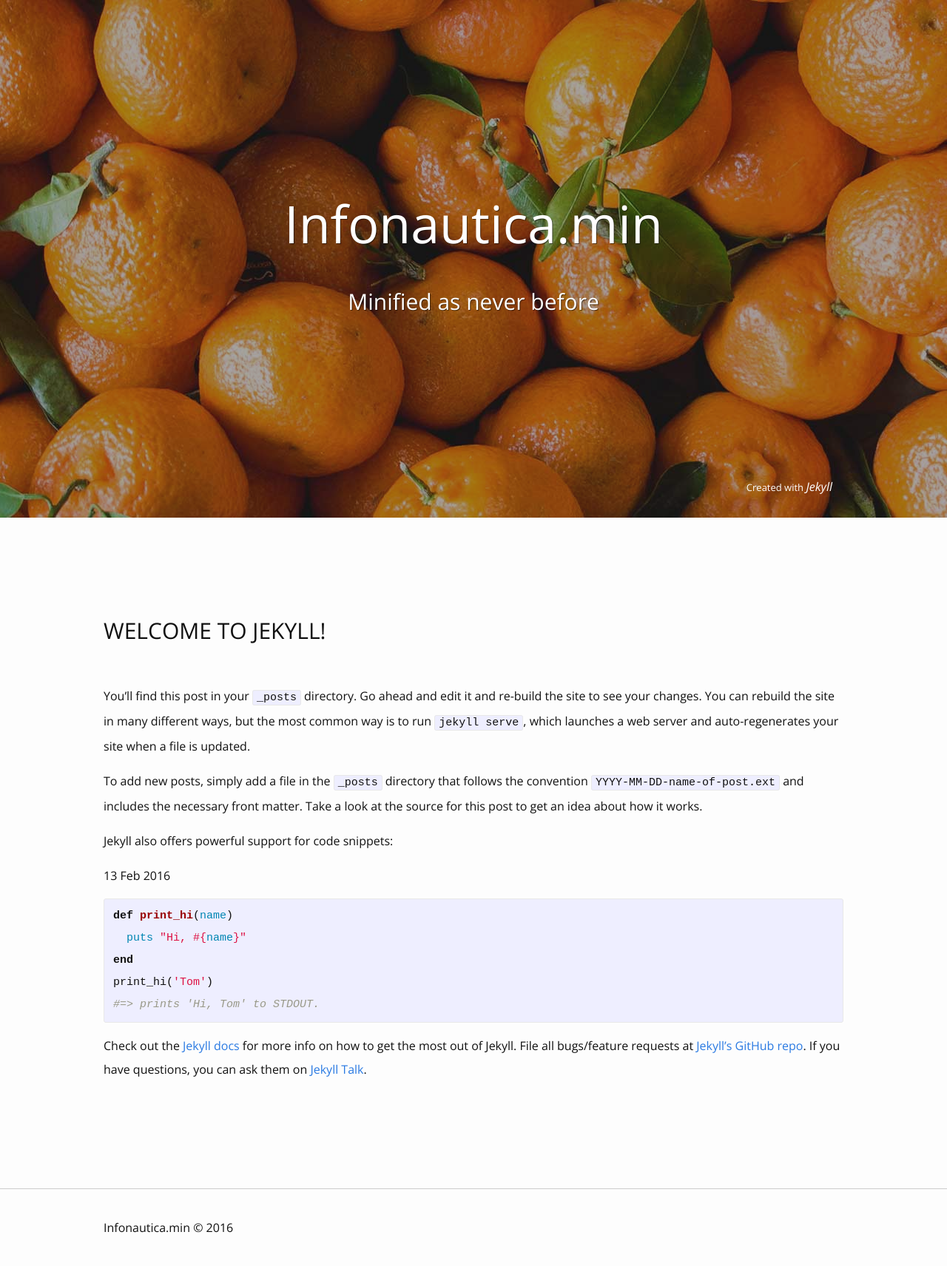
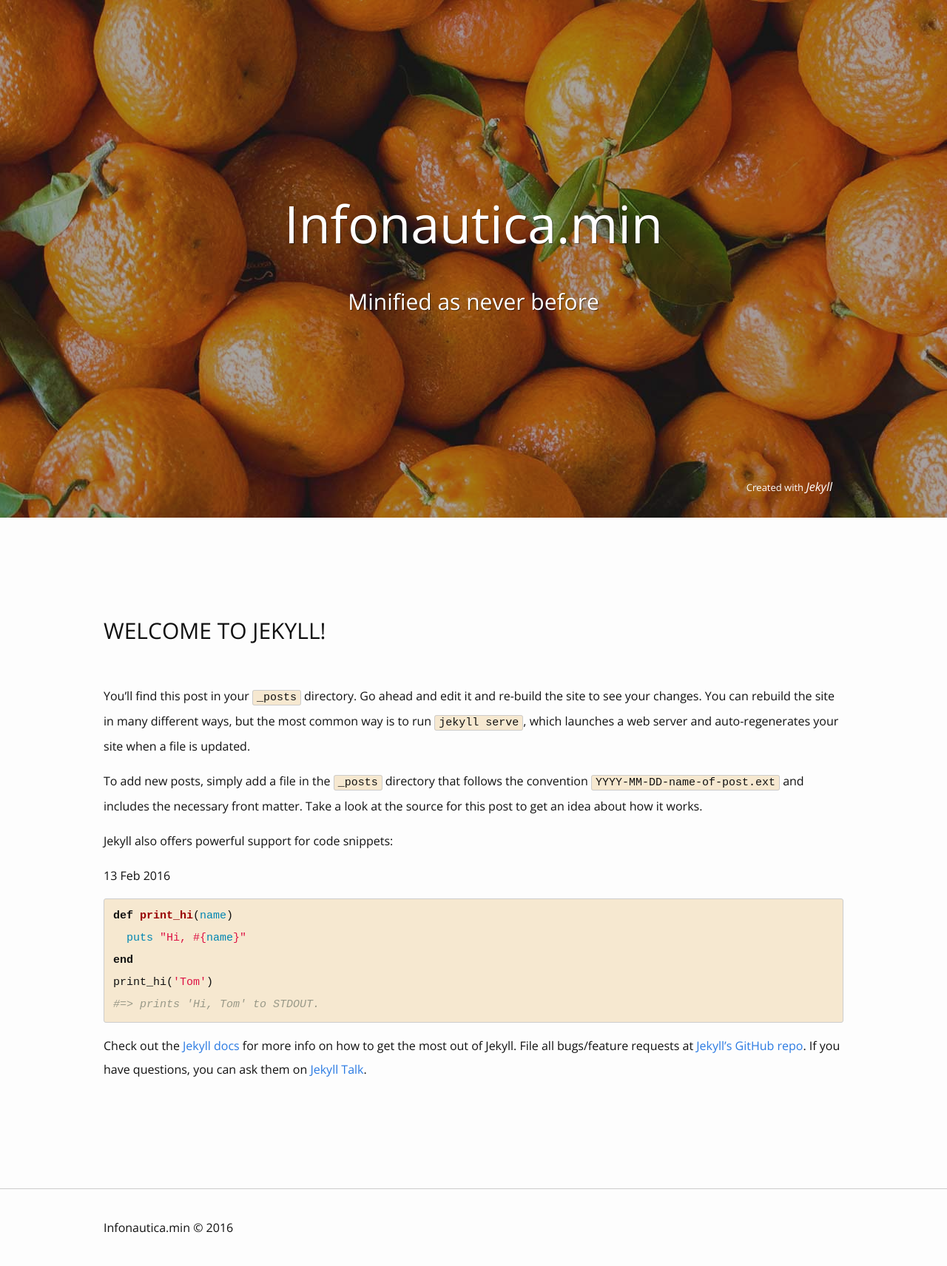
Before and after one commit to Infonautica/infonautica.github.io, a Jekyll site: the page built from _posts/2016-02-11-welcome-to-jekyll.markdown, in a window 1280 px wide. Shown: the whole page at 74% size. Built offline with Jekyll 4.4.1, drawn with Linux system fonts in a browser that asks for light colours.

Commit message:
Change color for highlight

```diff
--- a/_sass/_base.scss
+++ b/_sass/_base.scss
@@ -130,9 +130,9 @@ blockquote {
 pre,
 code {
     font-size: 15px;
-    border: 1px solid $grey-color-light;
+    border: 1px solid #ccc;
     border-radius: 3px;
-    background-color: #eef;
+    background-color: #F6E8D0;
 }
 
 code {
```
